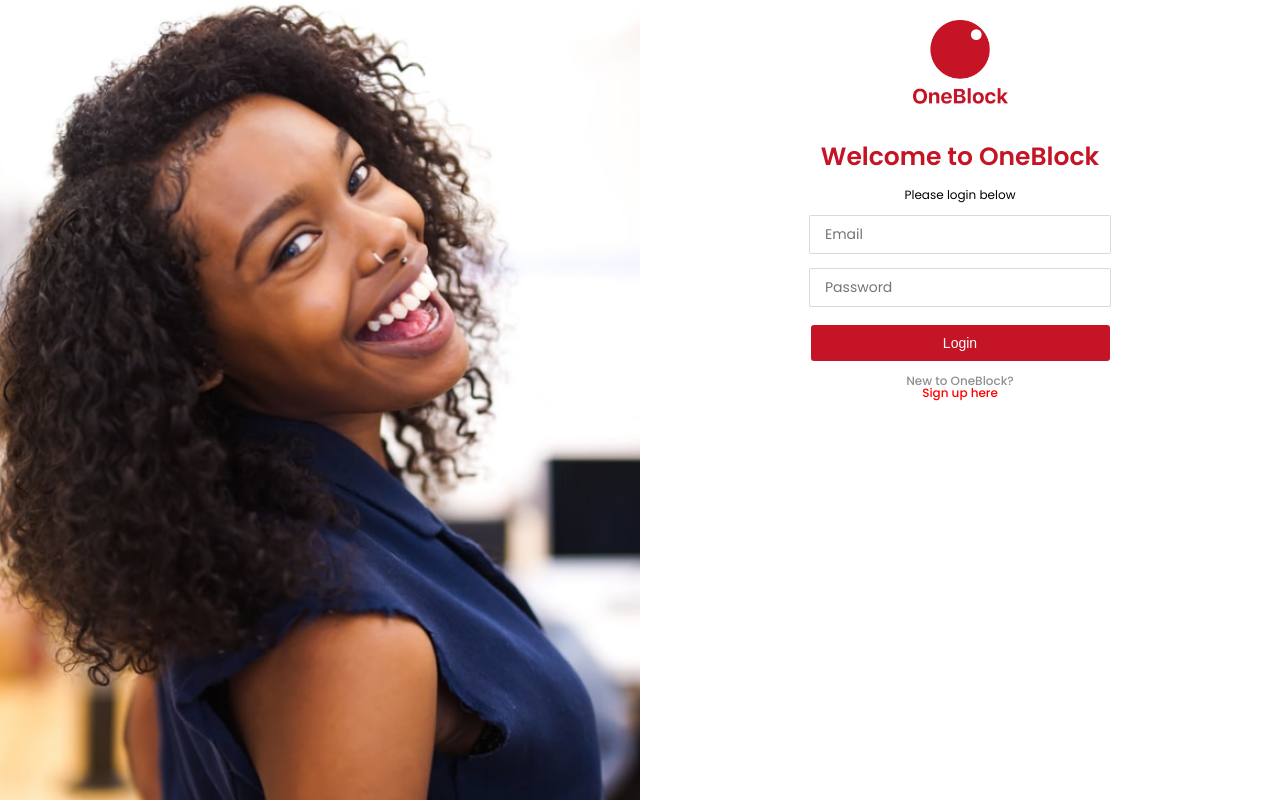
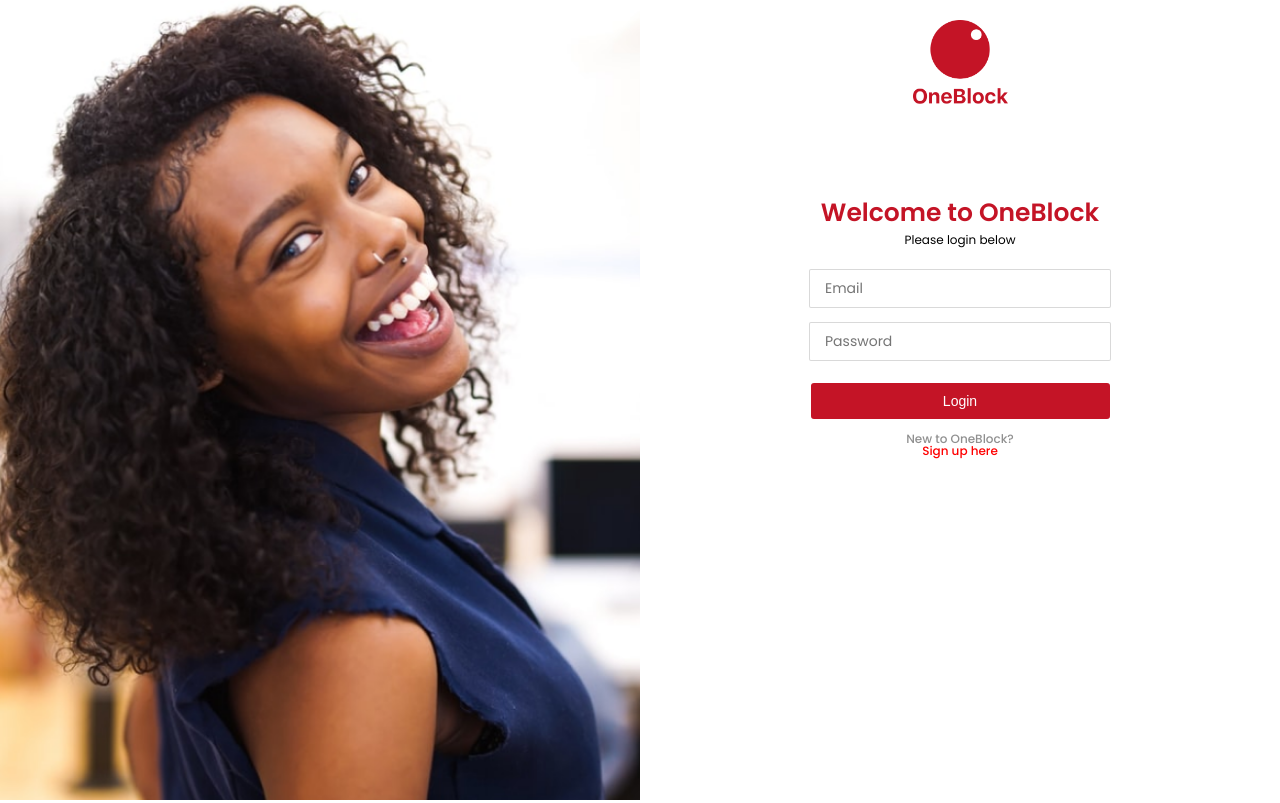
Before and after one commit to codetobank-team/ether-react-client, a React (Create React App) app in the folder codetobank/: page / in a window 1280 px wide. Built offline with nearby package versions, Linux system fonts and the light colour scheme.

Commit message:
final fix for login and signup

```diff
--- a/codetobank/src/App.css
+++ b/codetobank/src/App.css
@@ -126,10 +126,22 @@
   font-size: 25px;
   padding-top: 40px;
 }
+
+.h2-text-login{
+  color: #c41426;
+  padding-top: 25px;
+  font-family: Poppins;
+  /* font-style: normal; */
+  font-weight: 600;
+  font-size: 25px;
+  padding-top: 96px;
+}
+
 .login-p {
   font-weight: normal;
   font-size: 12px;
-  margin-top: 20px;
+   margin-top: 9px;
+  margin-bottom: 9px;
 }
 .login-p2 {
   font-weight: 500;
@@ -169,7 +181,7 @@
   color: #ffffff;
   font-size: 14px;
   /* padding: 0.25em 1em; */
-  margin-top: 16px;
+  margin-top: 20px;
   cursor: pointer;
 }
 
--- a/codetobank/src/Components/Login.js
+++ b/codetobank/src/Components/Login.js
@@ -46,7 +46,7 @@ function Login(props) {
 
                                 </div>
 
-                                <h2 className='h2-text'>Welcome to OneBlock</h2>
+                                <h2 className='h2-text-login'>Welcome to OneBlock</h2>
 
                                 <p className='login-p'>Please login below</p>
 
```
